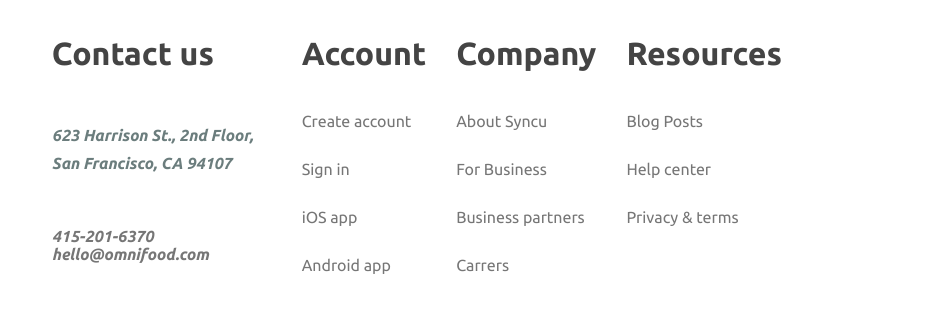
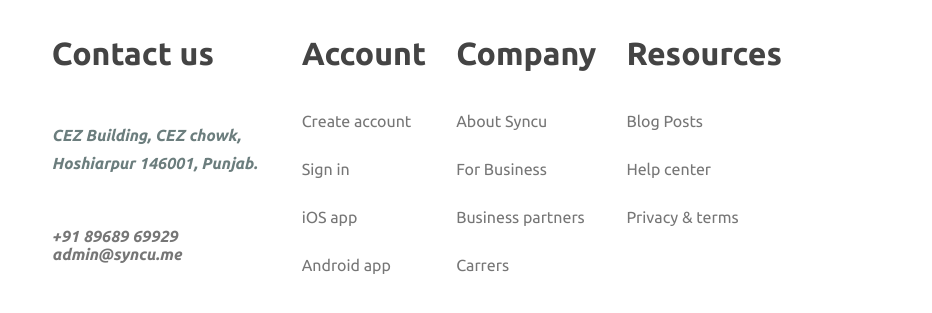
Before and after one commit to shivam907/scheduler-frontend, a plain HTML site: page index.html in a window 1280 px wide. Shown: the part 5132-5445 px from the top of the page, 348-1280 px from the left. Drawn offline with nearby package versions, Linux system fonts and the light colour scheme.

```diff
--- a/index.html
+++ b/index.html
@@ -377,12 +377,11 @@
         <h1 class="footer-heading">Contact us</h1>
         <address class="contacts">
           <p class="address">
-            623 Harrison St., 2nd Floor, San Francisco, CA 94107
+            CEZ Building, CEZ chowk, Hoshiarpur 146001, Punjab.
           </p>
-          <a class="footer-link" href="tel:415-210-6370">415-201-6370</a><br />
-          <a class="footer-link" href="mailto:hello@omnifood.com"
-            >hello@omnifood.com</a
-          >
+          <a class="footer-link" href="tel:918968969929">+91 89689 69929</a
+          ><br />
+          <a class="footer-link" href="mailto:admin@syncu.me">admin@syncu.me</a>
         </address>
       </div>
       <!-- <div class="nav-col"> -->
```
